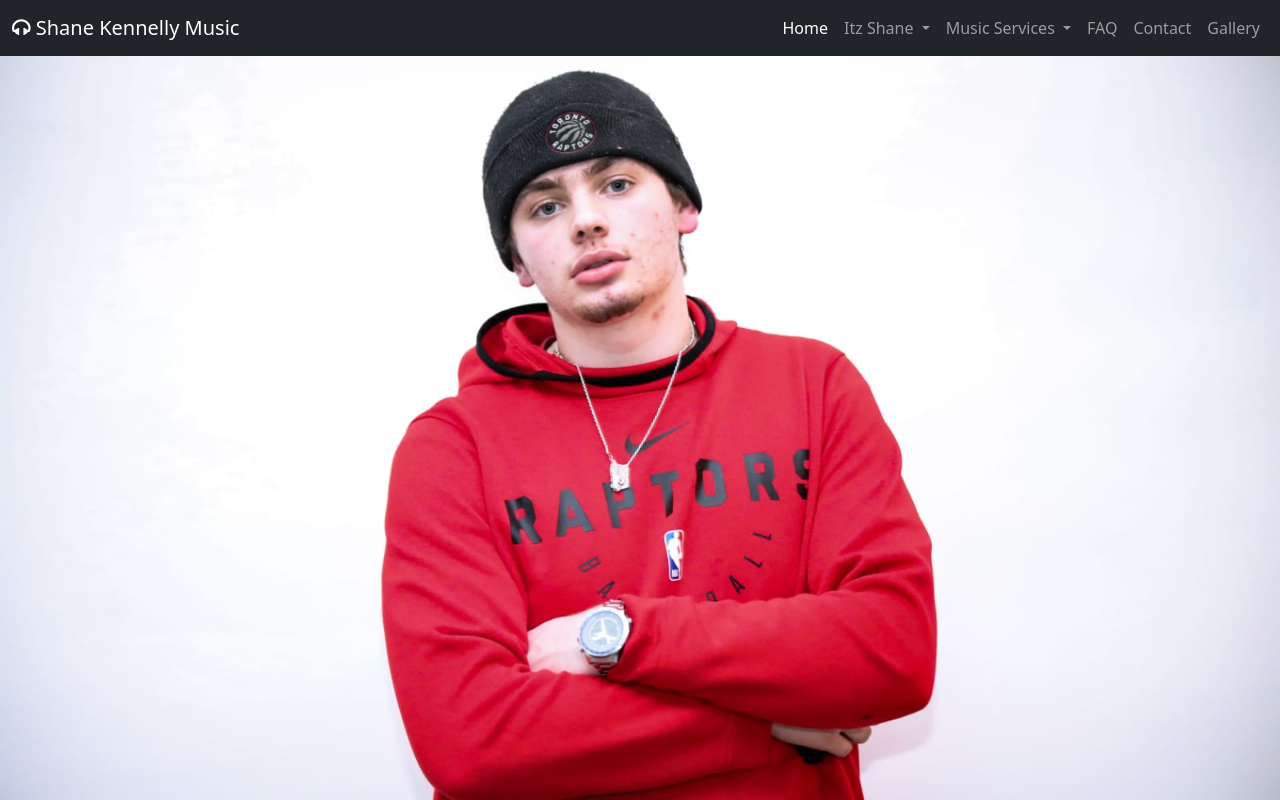
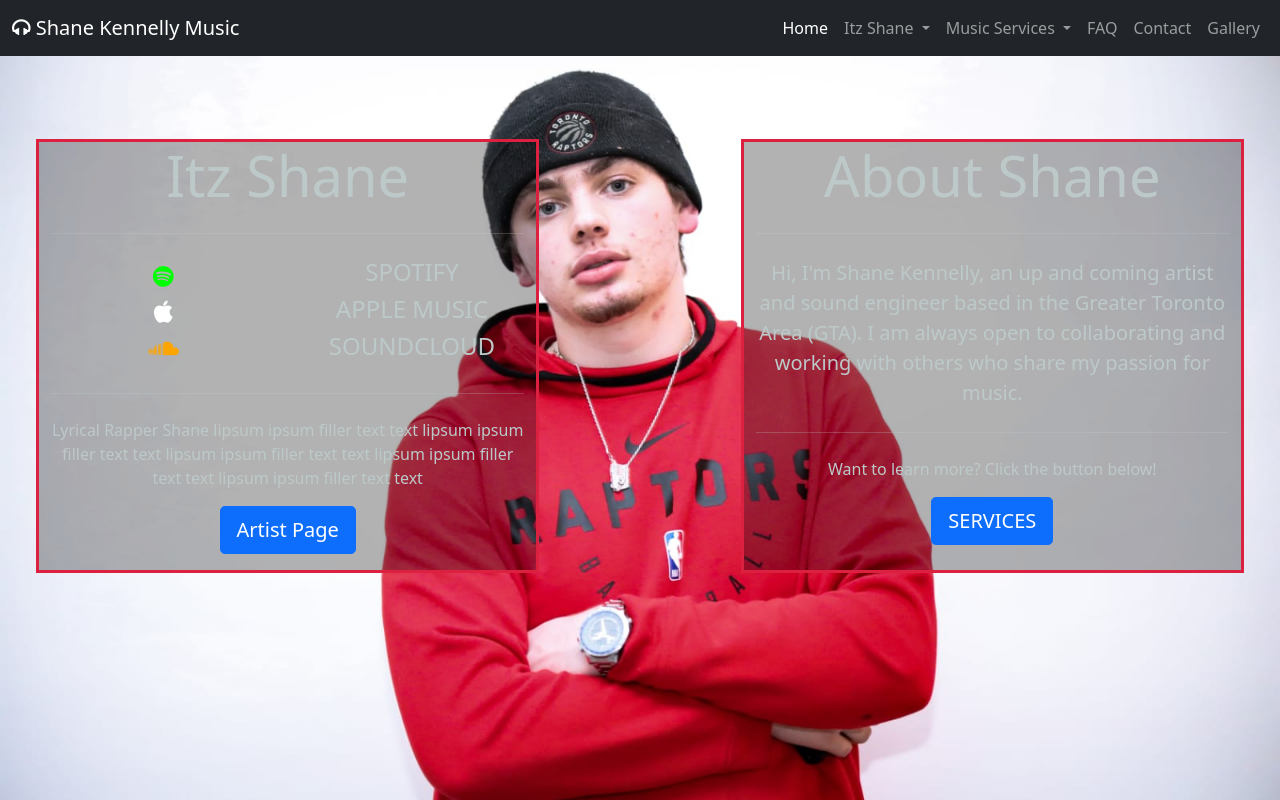
Before and after one commit to liam-kennelly/Shane-Kennelly-Music, a plain HTML site: page index.html in a window 1280 px wide. Shown: the top 800 px of the page. Drawn offline with nearby package versions, Linux system fonts and the light colour scheme.

Commit message:
main page initial design complete.

```diff
--- a/assets/css/style.css
+++ b/assets/css/style.css
@@ -1,12 +1,14 @@
 
 
 /*-------- General ------*/
-
+body {
+    background-color: grey;
+}
 
 .callout-container {
     height: 100vh;
 
-    background: url('../images/shane-hero-light.JPG') no-repeat top right fixed;
+    background: url('../images/shane-hero-light.JPG') no-repeat top left fixed;
     -webkit-background-size: cover;
     -moz-background-size: cover;
     -o-background-size: cover;
@@ -17,9 +19,60 @@
     justify-content: center;
 
     position: relative;
+
+    padding-bottom: 200px;
 }
 
+/*---------BODY------------*/
+.main-page {
+    background-color: rgba(0, 0, 0, 0.3);
+    color: #bdc9c9;
+    border: 3px solid #dc2140;
+
+
+}
+
+
+
+}
+
+.artist {
+    background-color: rgba(0, 0, 0, 0.3);
+    color: #bdc9c9;
+    display: inline-block;
+}
+
+.sound-engineer {
+    background-color: rgba(0, 0, 0, 0.3);
+    color: #bdc9c9;
+    display: inline-block;
+}
+
+
+.main-socials {
+    font-size: x-large;
+}
+
+.color-spotify {
+    color: lime;
+}
+
+.color-apple {
+    color: white;
+}
+
+.color-soundcloud {
+    color: orange;
+}
+
+.about {}
+
+
 /*------Connect**************/
+.connect {
+
+}
+
 .social a {
     font-size: 4.5em;
     padding: 3rem;
@@ -75,5 +128,7 @@
     .social a {
     font-size: 2.5em;
     padding: 1rem;
+
+    padding-bottom: 200px;
 }
 }
--- a/index.html
+++ b/index.html
@@ -1,25 +1,33 @@
 <!DOCTYPE html>
 <html lang="en">
+
 <head>
     <meta charset="UTF-8">
     <meta name="viewport" content="width=device-width, initial-scale=1.0">
-    <link href="https://cdn.jsdelivr.net/npm/bootstrap@5.0.0-beta2/dist/css/bootstrap.min.css" rel="stylesheet" integrity="sha384-BmbxuPwQa2lc/FVzBcNJ7UAyJxM6wuqIj61tLrc4wSX0szH/Ev+nYRRuWlolflfl" crossorigin="anonymous">
+    <link href="https://cdn.jsdelivr.net/npm/bootstrap@5.0.0-beta2/dist/css/bootstrap.min.css" rel="stylesheet"
+        integrity="sha384-BmbxuPwQa2lc/FVzBcNJ7UAyJxM6wuqIj61tLrc4wSX0szH/Ev+nYRRuWlolflfl" crossorigin="anonymous">
     <link rel="stylesheet" href="https://stackpath.bootstrapcdn.com/font-awesome/4.7.0/css/font-awesome.min.css">
     <title>Shane Kennelly Music</title>
     <!-- Bootstrap Bundle with Popper -->
-    <script src="https://cdn.jsdelivr.net/npm/bootstrap@5.0.0-beta2/dist/js/bootstrap.bundle.min.js" integrity="sha384-b5kHyXgcpbZJO/tY9Ul7kGkf1S0CWuKcCD38l8YkeH8z8QjE0GmW1gYU5S9FOnJ0" crossorigin="anonymous"></script>
+    <script src="https://cdn.jsdelivr.net/npm/bootstrap@5.0.0-beta2/dist/js/bootstrap.bundle.min.js"
+        integrity="sha384-b5kHyXgcpbZJO/tY9Ul7kGkf1S0CWuKcCD38l8YkeH8z8QjE0GmW1gYU5S9FOnJ0"
+        crossorigin="anonymous"></script>
 
 
 
     <link rel="stylesheet" href="assets/css/style.css" type="text/css" />
 </head>
+
 <body>
 
     <!------NAVIGATION----->
     <nav class="navbar navbar-expand-md navbar-dark bg-dark sticky-top">
         <div class="container-fluid">
-    <a class="navbar-brand" href="#"><i class="fa fa-headphones" aria-hidden="true"></i>  Shane Kennelly Music</a>
-    <button class="navbar-toggler" type="button" data-bs-toggle="collapse" data-bs-target="#navbarSupportedContent" aria-controls="navbarSupportedContent" aria-expanded="false" aria-label="Toggle navigation">
+            <a class="navbar-brand" href="#"><i class="fa fa-headphones" aria-hidden="true"></i> Shane Kennelly
+                Music</a>
+            <button class="navbar-toggler" type="button" data-bs-toggle="collapse"
+                data-bs-target="#navbarSupportedContent" aria-controls="navbarSupportedContent" aria-expanded="false"
+                aria-label="Toggle navigation">
                 <span class="navbar-toggler-icon"></span>
             </button>
             <div class="collapse navbar-collapse" id="navbarSupportedContent">
@@ -28,7 +36,8 @@
                         <a class="nav-link active" aria-current="page" href="#">Home</a>
                     </li>
                     <li class="nav-item dropdown">
-          <a class="nav-link dropdown-toggle" href="#" id="navbarDropdown" role="button" data-bs-toggle="dropdown" aria-expanded="false">
+                        <a class="nav-link dropdown-toggle" href="#" id="navbarDropdown" role="button"
+                            data-bs-toggle="dropdown" aria-expanded="false">
                             Itz Shane
                         </a>
                         <ul class="dropdown-menu" aria-labelledby="navbarDropdown">
@@ -38,7 +47,8 @@
                         </ul>
                     </li>
                     <li class="nav-item dropdown">
-          <a class="nav-link dropdown-toggle" href="#" id="navbarDropdown" role="button" data-bs-toggle="dropdown" aria-expanded="false">
+                        <a class="nav-link dropdown-toggle" href="#" id="navbarDropdown" role="button"
+                            data-bs-toggle="dropdown" aria-expanded="false">
                             Music Services
                         </a>
                         <ul class="dropdown-menu" aria-labelledby="navbarDropdown">
@@ -65,10 +75,54 @@
 
     <div class="container-fluid callout-container">
         <!------ITZ SHANE ARTIST PAGE------>
+        <div class="row container-fluid">
+            <div class="col-md-12 col-lg-5 jumbotron text-center main-page">
+                <h1 class="display-4">Itz Shane</h1>
+                <p class="lead"></p>
+                <hr class="my-4">
+                <div class="row">
+                    <div class="col-6 main-socials">
+                        <a href="#"><i class="fa fa-spotify color-spotify" aria-hidden="true"></i></a>
+                        <br>
+                        <a href="#"><i class="fa fa-apple color-apple" aria-hidden="true"></i></a>
+                        <br>
+                        <a href="#"><i class="fa fa-soundcloud color-soundcloud" aria-hidden="true"></i></a>
+                    </div>
+                    <div class="col-6">
+                        <h4>SPOTIFY</h4>
+                        <h4>APPLE MUSIC</h4>
+                        <h4>SOUNDCLOUD</h4>
+                    </div>
+                </div>
+                <hr class="my-4">
+                <p>
+                    Lyrical Rapper Shane lipsum ipsum filler text text lipsum ipsum filler text text lipsum ipsum filler text text lipsum ipsum filler text text lipsum ipsum filler text text
+                </p>
+                <p class="lead">
+                    <a class="btn btn-primary btn-lg" href="#" role="button">Artist Page</a>
+                </p>
+            </div>
+            <div class="col-md-12 col-lg-2">
+                <h4> </h4>
+            </div>
+            <div class="col-md-12 col-lg-5 jumbotron text-center main-page">
+                <h1 class="display-4">About Shane</h1>
+                <hr class="my-4">
+                <p class="lead">Hi, I'm Shane Kennelly, an up and coming artist and sound engineer based in the Greater Toronto Area (GTA).
+                    I am always open to collaborating and working with others who share my passion for music.
+                </p>
+                <hr class="my-4">
+                <p>Want to learn more? Click the button below!
+                </p>
+                <p class="lead">
+                    <a class="btn btn-primary btn-lg" href="#" role="button">SERVICES</a>
+                </p>
+            </div>
+        </div>
+    </div>
 
 
-
-<!------ABOUT SHANE / ITZ SHANE------->
+    <!------ABOUT SHANE ITZ SHANE------->
 
 
     </div>
@@ -76,7 +130,7 @@
 
 
     <!-----Connect----->
-<div class="container-fluid padding">
+    <div class="container-fluid padding connect">
         <div class="row text-center padding">
             <div class="col-12">
                 <h2>Connect</h2>
@@ -86,7 +140,7 @@
                 <a href="#"><i class="fa fa-apple" aria-hidden="true"></i></a>
                 <a href="#"><i class="fa fa-soundcloud" aria-hidden="true"></i></a>
                 <a href="#"><i class="fa fa-instagram" aria-hidden="true"></i></a>
-            <a href="#"><i class="fa fa-youtube" aria-hidden="true"></i></a>
+                <a href="#"><i class="fa fa-snapchat" aria-hidden="true"></i></a>
             </div>
         </div>
     </div>
@@ -114,4 +168,5 @@
 
     </footer>
 </body>
+
 </html>
```
Lines whose indentation alone changed are shown as unchanged.
